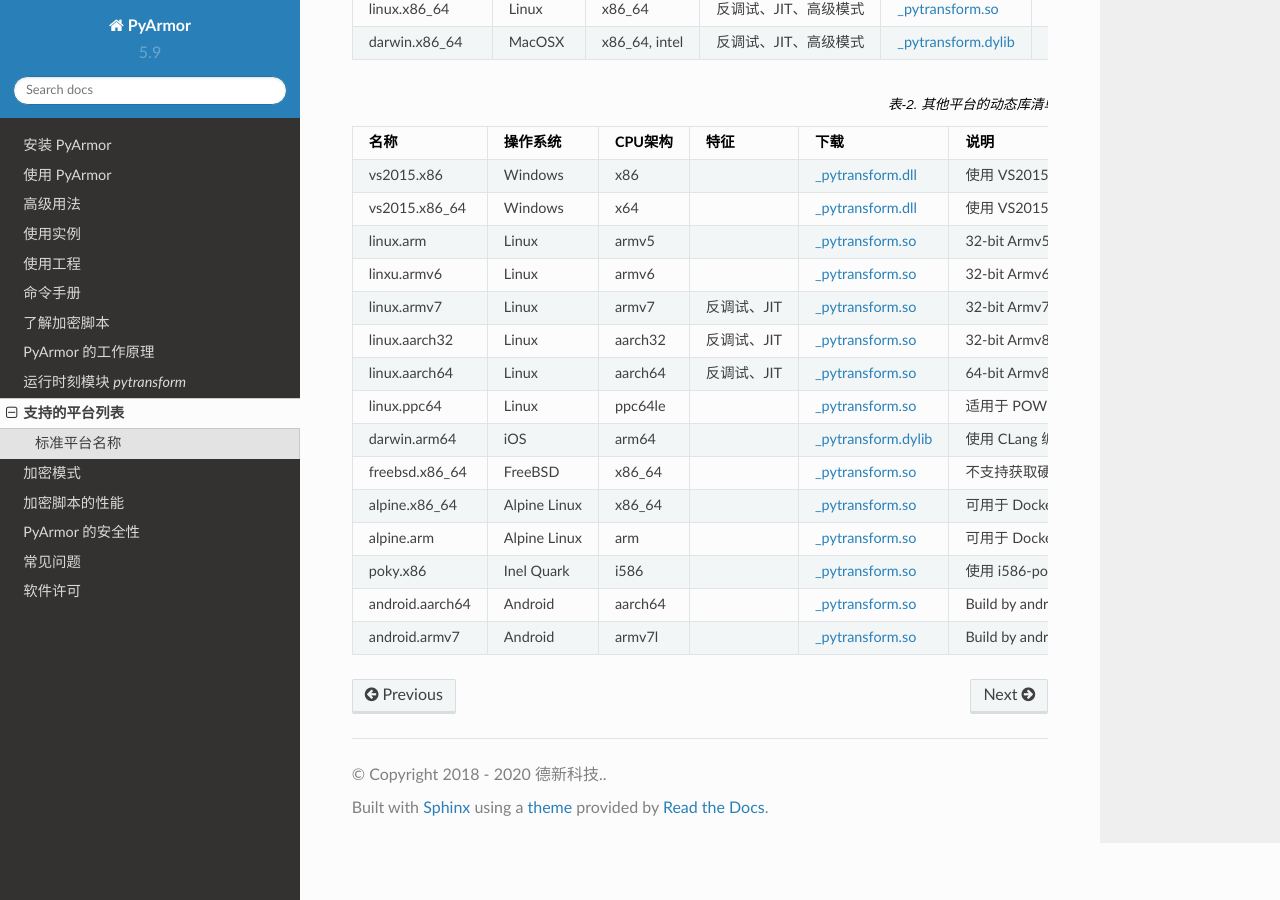
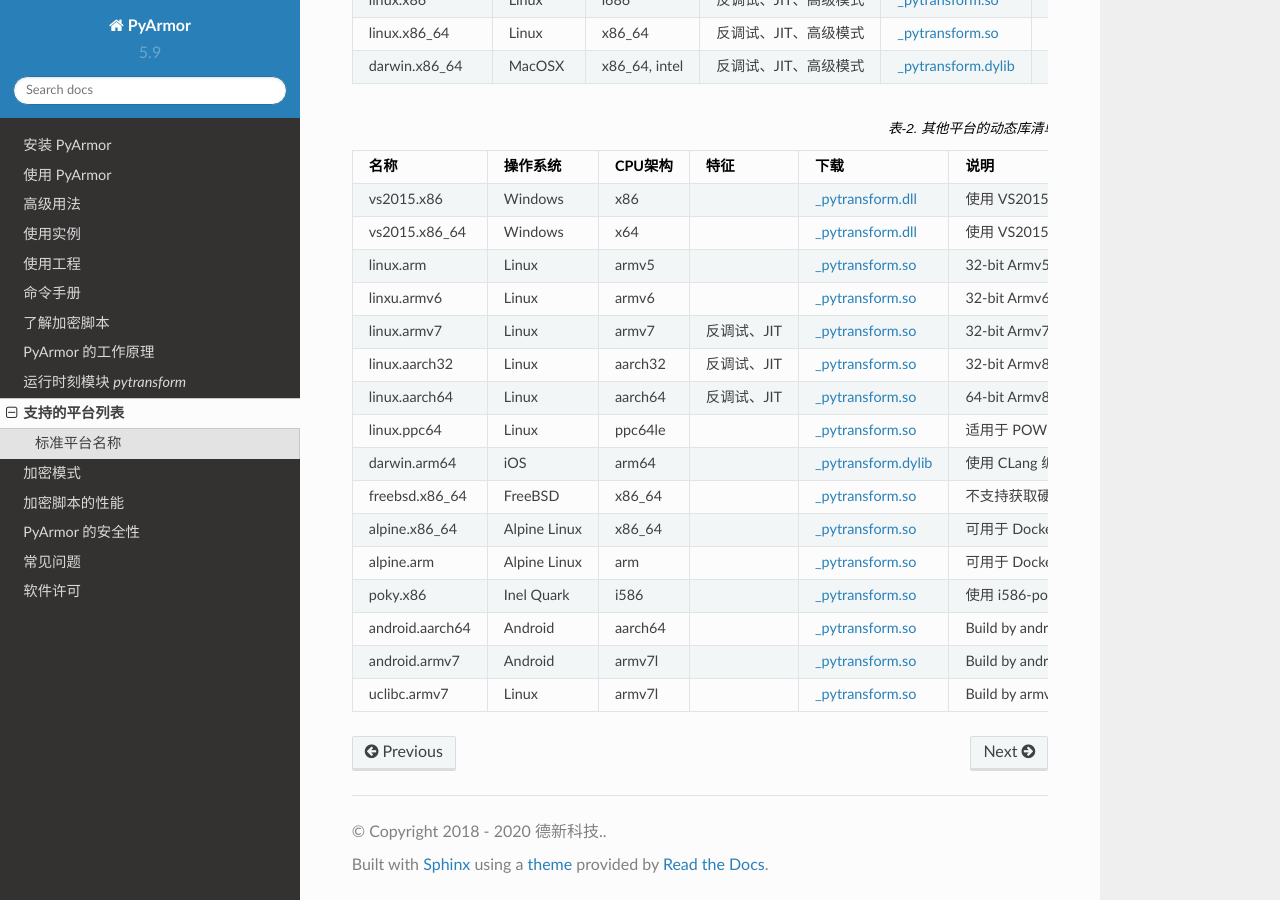
Before and after one commit to dashingsoft/pyarmor-docs-zh, a Sphinx documentation site: the page built from docs/platforms.rst, in a window 1280 px wide and 900 px high, scrolled down 1864 px. Built offline with Sphinx 7.4.7 and the Read the Docs theme 2.0.0, drawn with Linux system fonts in a browser that asks for light colours; some of the changed text lies outside the part shown.

Commit message:
Add platform uclibc.armv7

```diff
--- a/docs/platforms.rst
+++ b/docs/platforms.rst
@@ -71,6 +71,7 @@ jondy.zhao@gmail.com
 * linux.aarch64
 * android.aarch64
 * android.armv7 (从 5.9.3 开始支持）
+* uclibc.armv7 (从 5.9.4 开始支持）
 * linux.ppc64
 * darwin.arm64
 * freebsd.x86_64
@@ -221,3 +222,9 @@ jondy.zhao@gmail.com
      -
      - `_pytransform.so <http://pyarmor.dashingsoft.com/downloads/latest/android.armv7.0/_pytransform.so>`_
      - Build by android-ndk-r20/toolchains/llvm/prebuilt/linux-x86_64/bin/armv7a-linux-android21-clang
+   * - uclibc.armv7
+     - Linux
+     - armv7l
+     -
+     - `_pytransform.so <http://pyarmor.dashingsoft.com/downloads/latest/uclibc.armv7.0/_pytransform.so>`_
+     - Build by armv7-buildroot-uclibceabihf-gcc
```
